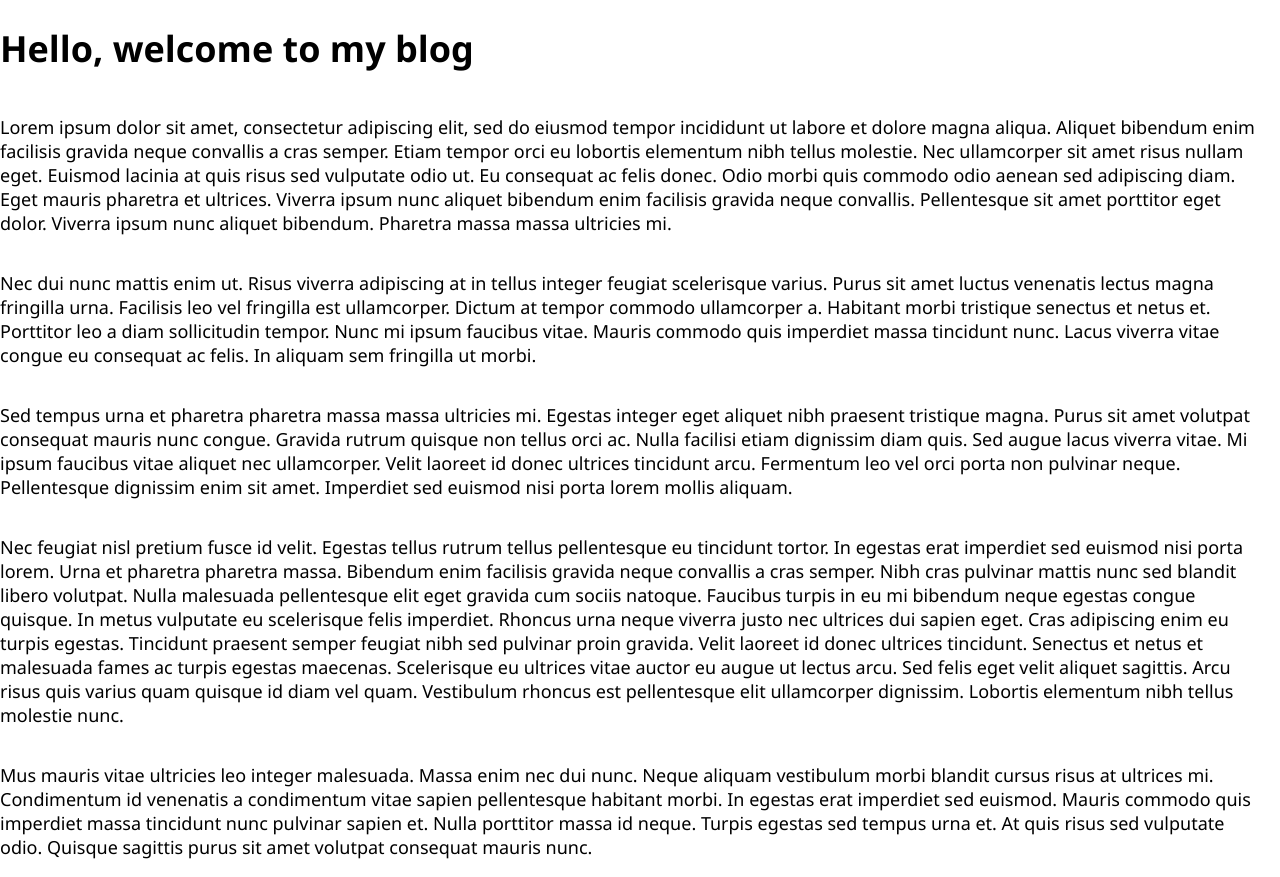
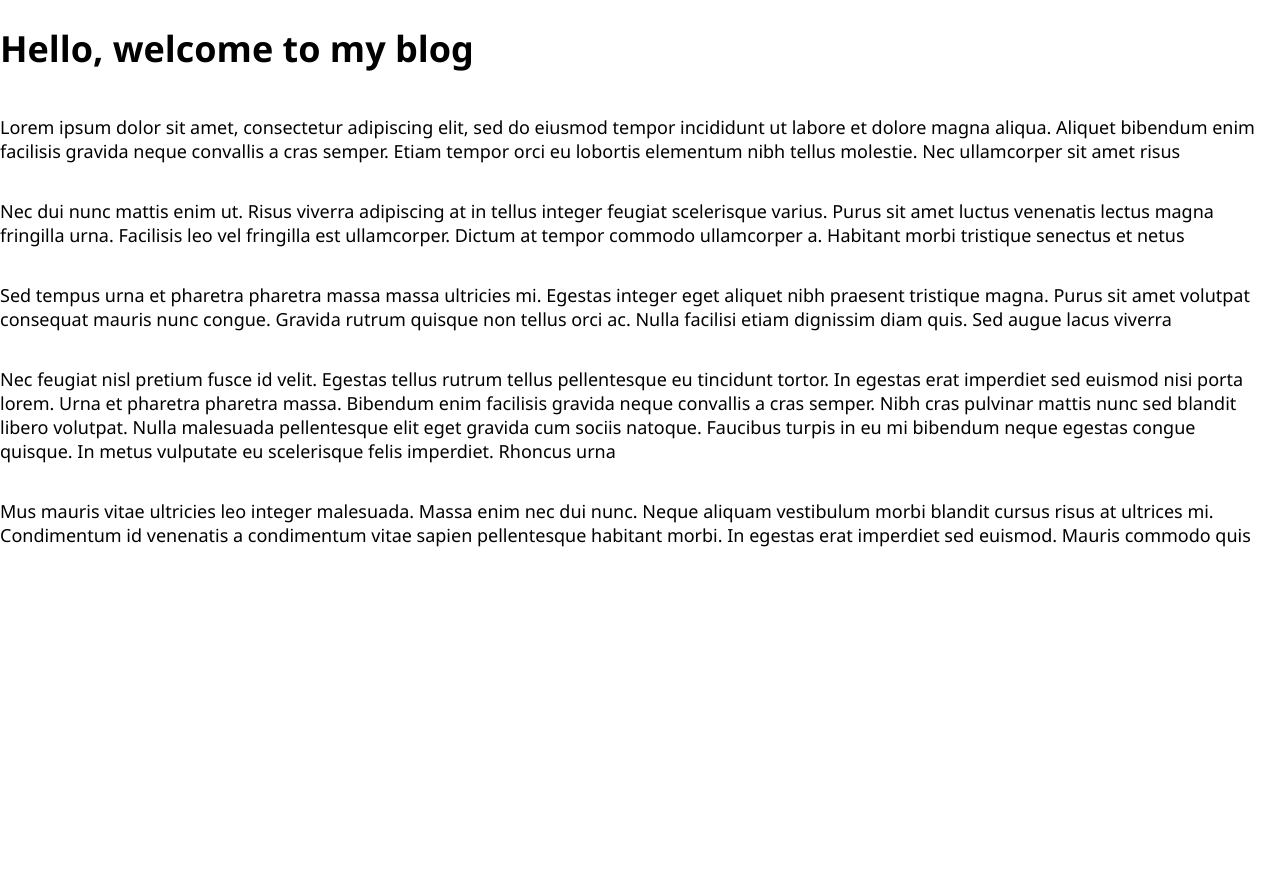
Before and after one commit to Dakshin22/my-blog, a React (Create React App) app in the folder frontend/: page / in a window 1280 px wide. After the commit the page ends 800 px from the top, so only its background shows below. Built offline with nearby package versions, Linux system fonts and the light colour scheme.

Commit message:
shorten lorem ipsum

```diff
--- a/frontend/src/pages/Homepage.js
+++ b/frontend/src/pages/Homepage.js
@@ -8,12 +8,6 @@ const Homepage = () => (
       tempor incididunt ut labore et dolore magna aliqua. Aliquet bibendum enim
       facilisis gravida neque convallis a cras semper. Etiam tempor orci eu
       lobortis elementum nibh tellus molestie. Nec ullamcorper sit amet risus
-      nullam eget. Euismod lacinia at quis risus sed vulputate odio ut. Eu
-      consequat ac felis donec. Odio morbi quis commodo odio aenean sed
-      adipiscing diam. Eget mauris pharetra et ultrices. Viverra ipsum nunc
-      aliquet bibendum enim facilisis gravida neque convallis. Pellentesque sit
-      amet porttitor eget dolor. Viverra ipsum nunc aliquet bibendum. Pharetra
-      massa massa ultricies mi.
     </p>
 
     <p>
@@ -21,9 +15,6 @@ const Homepage = () => (
       feugiat scelerisque varius. Purus sit amet luctus venenatis lectus magna
       fringilla urna. Facilisis leo vel fringilla est ullamcorper. Dictum at
       tempor commodo ullamcorper a. Habitant morbi tristique senectus et netus
-      et. Porttitor leo a diam sollicitudin tempor. Nunc mi ipsum faucibus
-      vitae. Mauris commodo quis imperdiet massa tincidunt nunc. Lacus viverra
-      vitae congue eu consequat ac felis. In aliquam sem fringilla ut morbi.
     </p>
 
     <p>
@@ -31,10 +22,6 @@ const Homepage = () => (
       integer eget aliquet nibh praesent tristique magna. Purus sit amet
       volutpat consequat mauris nunc congue. Gravida rutrum quisque non tellus
       orci ac. Nulla facilisi etiam dignissim diam quis. Sed augue lacus viverra
-      vitae. Mi ipsum faucibus vitae aliquet nec ullamcorper. Velit laoreet id
-      donec ultrices tincidunt arcu. Fermentum leo vel orci porta non pulvinar
-      neque. Pellentesque dignissim enim sit amet. Imperdiet sed euismod nisi
-      porta lorem mollis aliquam.
     </p>
 
     <p>
@@ -45,14 +32,6 @@ const Homepage = () => (
       blandit libero volutpat. Nulla malesuada pellentesque elit eget gravida
       cum sociis natoque. Faucibus turpis in eu mi bibendum neque egestas congue
       quisque. In metus vulputate eu scelerisque felis imperdiet. Rhoncus urna
-      neque viverra justo nec ultrices dui sapien eget. Cras adipiscing enim eu
-      turpis egestas. Tincidunt praesent semper feugiat nibh sed pulvinar proin
-      gravida. Velit laoreet id donec ultrices tincidunt. Senectus et netus et
-      malesuada fames ac turpis egestas maecenas. Scelerisque eu ultrices vitae
-      auctor eu augue ut lectus arcu. Sed felis eget velit aliquet sagittis.
-      Arcu risus quis varius quam quisque id diam vel quam. Vestibulum rhoncus
-      est pellentesque elit ullamcorper dignissim. Lobortis elementum nibh
-      tellus molestie nunc.
     </p>
 
     <p>
@@ -60,9 +39,6 @@ const Homepage = () => (
       Neque aliquam vestibulum morbi blandit cursus risus at ultrices mi.
       Condimentum id venenatis a condimentum vitae sapien pellentesque habitant
       morbi. In egestas erat imperdiet sed euismod. Mauris commodo quis
-      imperdiet massa tincidunt nunc pulvinar sapien et. Nulla porttitor massa
-      id neque. Turpis egestas sed tempus urna et. At quis risus sed vulputate
-      odio. Quisque sagittis purus sit amet volutpat consequat mauris nunc.
     </p>
   </>
 );
```
